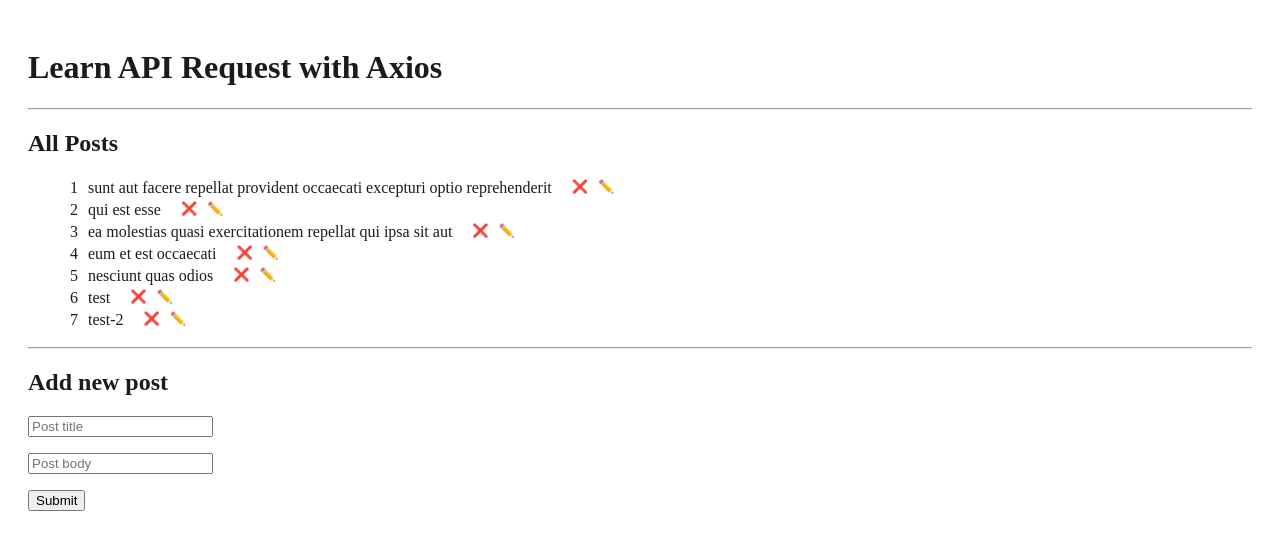
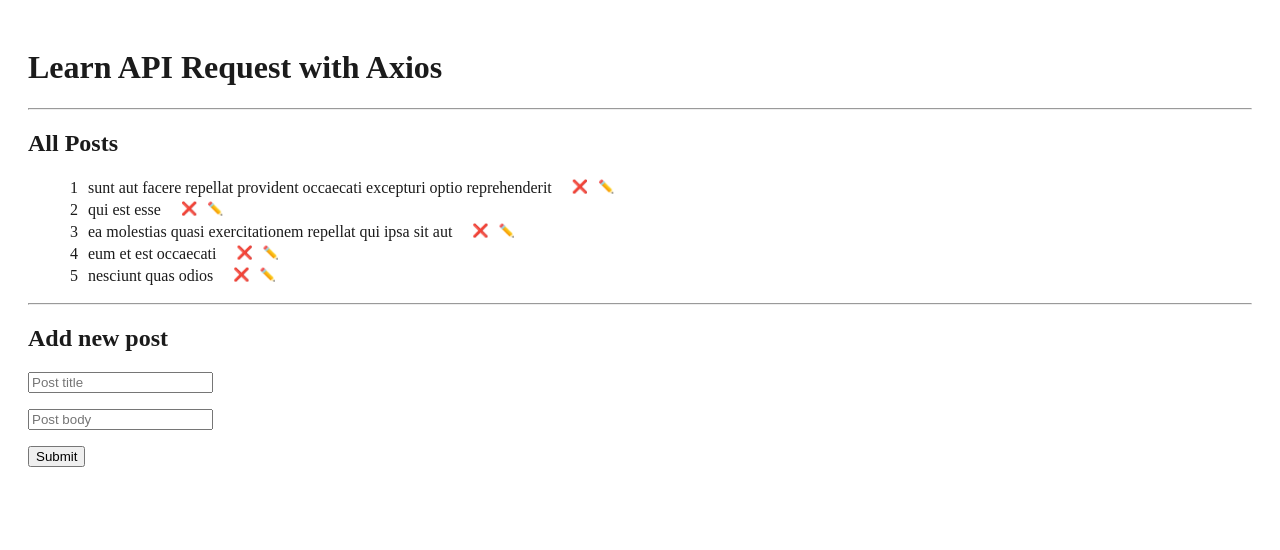
Before and after one commit to mdhamimulhaque/axios-learn, a React (Vite) app: page / in a window 1280 px wide. Shown: the top 550 px of the page. Built offline with nearby package versions, Linux system fonts and the light colour scheme; data requests are answered from the project's data file.

Commit message:
delete data usi api [done]

```diff
--- a/src/App.tsx
+++ b/src/App.tsx
@@ -35,10 +35,20 @@
     }
   };
 
-  const handleDeletePost = (postId) => {
+  const handleDeletePost = async (postId) => {
     if (confirm("Are you sure you want to delete the post?")) {
-      const newPosts = posts.filter((post: PostType) => post.id !== postId);
-      setPosts(newPosts);
+      try {
+        await axios.delete(`http://localhost:8000/posts/${postId}`);
+        const newPosts = posts.filter((post: PostType) => post.id !== postId);
+        setPosts(newPosts);
+      } catch (err) {
+        if (err.response) {
+          // error came from server
+          setError(
+            `Error from server: status: ${err.response.status} - message: ${err.response.statusText}`
+          );
+        }
+      }
     } else {
       console("You chose not to delete the post!");
     }
--- a/src/data/db.json
+++ b/src/data/db.json
@@ -24,16 +24,6 @@
       "id": "5",
       "title": "nesciunt quas odios",
       "body": "repudiandae veniam quaerat sunt sed\nalias aut fugiat sit autem sed est\nvoluptatem omnis possimus esse voluptatibus quis\nest aut tenetur dolor neque"
-    },
-    {
-      "id": "6",
-      "title": "test",
-      "body": "test"
-    },
-    {
-      "id": "7",
-      "title": "test-2",
-      "body": "test-2"
     }
   ]
 }
```
